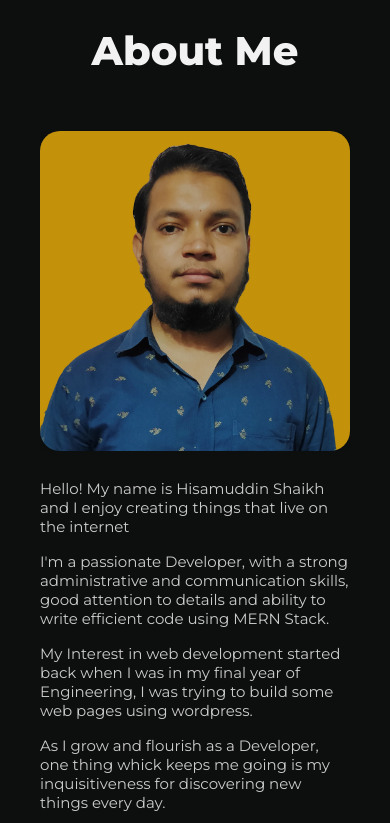
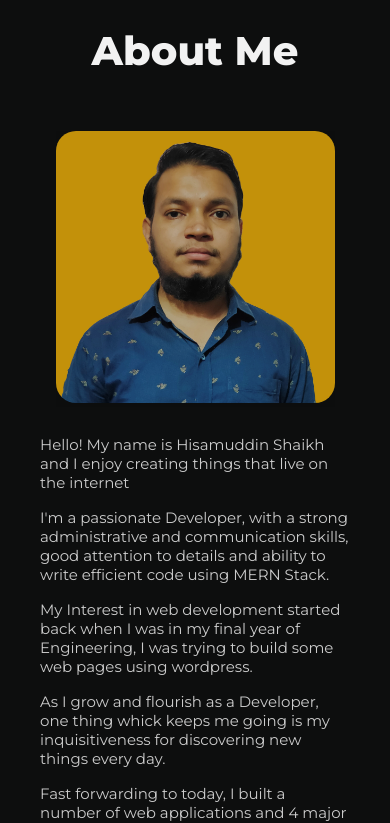
Before and after one commit to Hisam-94/Portfolio, a React (Create React App) app: page / in a window 390 px wide. Shown: the part 940-1763 px from the top of the page. Built offline with nearby package versions, Linux system fonts and the light colour scheme.

Commit message:
made photo responsive

```diff
--- a/package.json
+++ b/package.json
@@ -1,5 +1,6 @@
 {
   "name": "portfolio",
+  "homepage": "https://Hisam-94.github.io/Portfolio",
   "version": "0.1.0",
   "private": true,
   "dependencies": {
@@ -7,6 +8,7 @@
     "@testing-library/react": "^12.1.2",
     "@testing-library/user-event": "^13.5.0",
     "bootstrap": "^5.2.0",
+    "gh-pages": "^4.0.0",
     "prop-types": "^15.8.1",
     "react": "^17.0.2",
     "react-bootstrap": "^2.5.0",
@@ -22,6 +24,8 @@
     "web-vitals": "^2.1.2"
   },
   "scripts": {
+    "predeploy": "npm run build",
+    "deploy": "gh-pages -d build",
     "start": "react-scripts start",
     "build": "react-scripts build",
     "test": "react-scripts test",
--- a/src/components/styles/About.styled.js
+++ b/src/components/styles/About.styled.js
@@ -43,11 +43,26 @@ export const AboutImageContainer = styled.div`
     z-index: 2;
   }
 
-  @media all and (max-width: ${({ theme }) => theme.breakpoints.lg}) {
-    width: 100%;
+  @media all and (max-width: ${({ theme }) => theme.breakpoints.md}) {
+    // width: 100%;
     height: 20rem;
     margin-bottom: 1.75rem;
+    margin-left:auto;
+    margin-right:auto;
 
+    &::after {
+      content: "";
+      top: -0.5rem;
+      left: -0.5rem;
+    }
+  }
+
+  @media all and (max-width: ${({ theme }) => theme.breakpoints.lg}) {
+    width: 90%;
+    height: 100%;
+    margin-bottom: 1.75rem;
+    margin-left:auto;
+    margin-right:aut0;
     &::after {
       content: "";
       top: -0.5rem;
```
Also changed, not shown: 1 other file (tests, documents, lock files or other folders).
